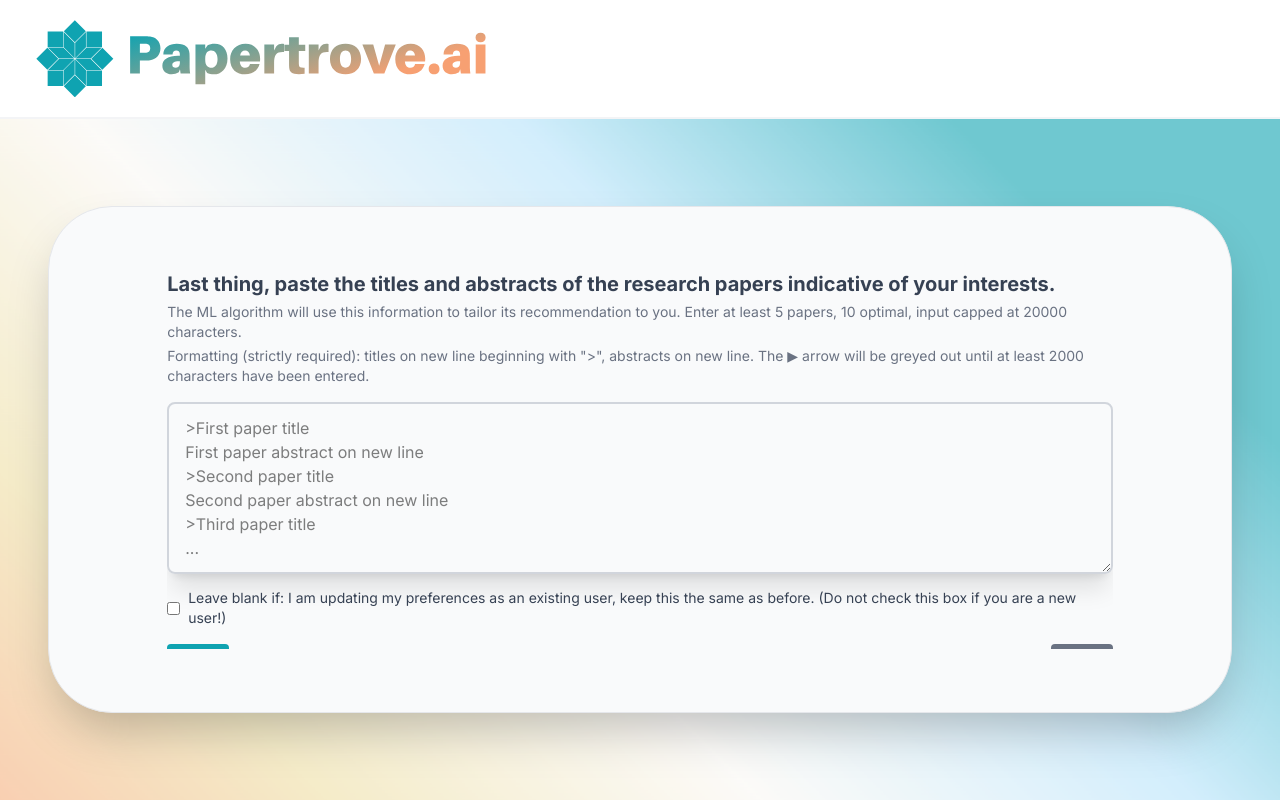
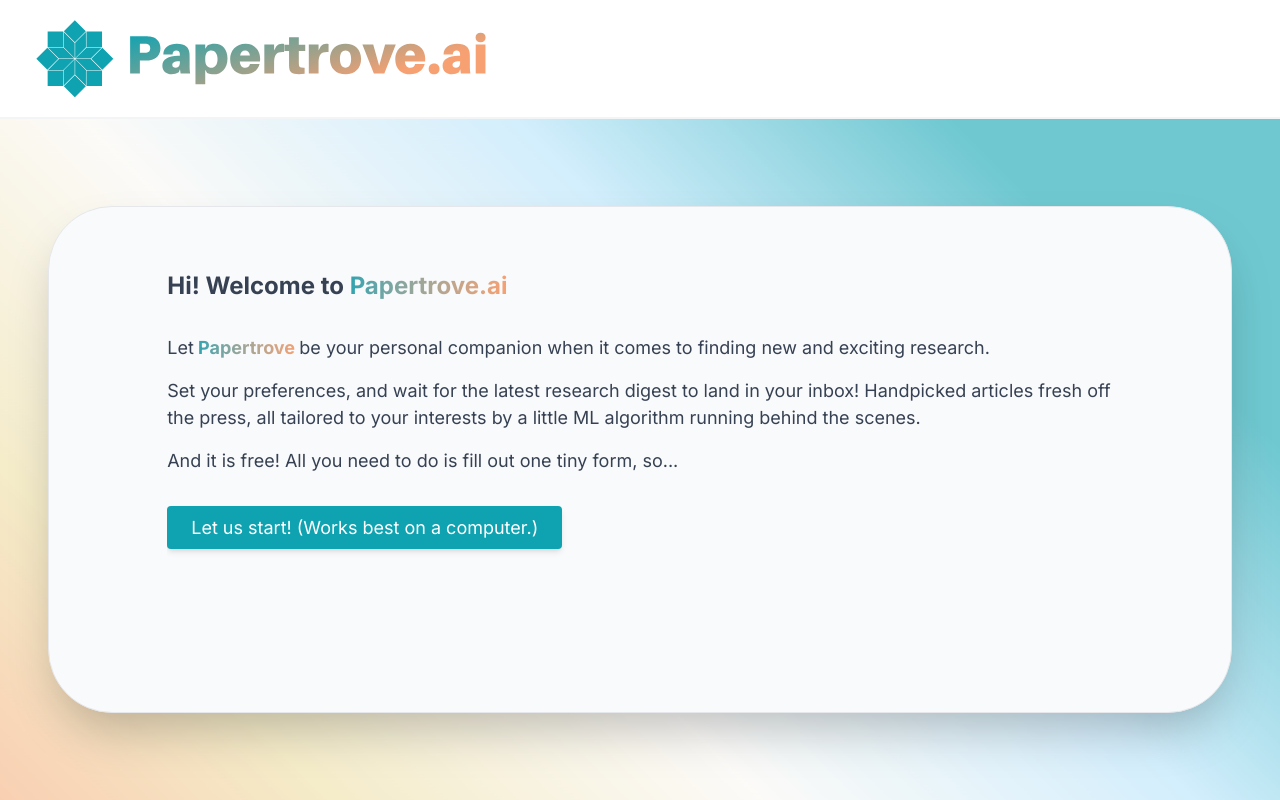
Before and after one commit to LunaL49/papertrove.ai, a Next.js app: page / in a window 1280 px wide. Built offline with nearby package versions, Linux system fonts and the light colour scheme; no server answers.

Commit message:
small fix

```diff
--- a/app/_components/Form.js
+++ b/app/_components/Form.js
@@ -14,7 +14,7 @@
 
 export default function Form() {
   const router = useRouter();
-  const [step, setStep] = useState(5);
+  const [step, setStep] = useState(0);
   const [formData, setFormData] = useState({
     email: "",
     journals: "",
```
